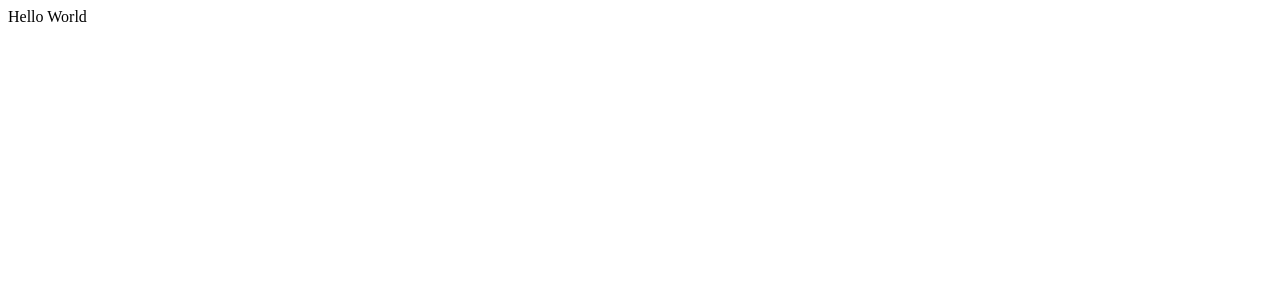
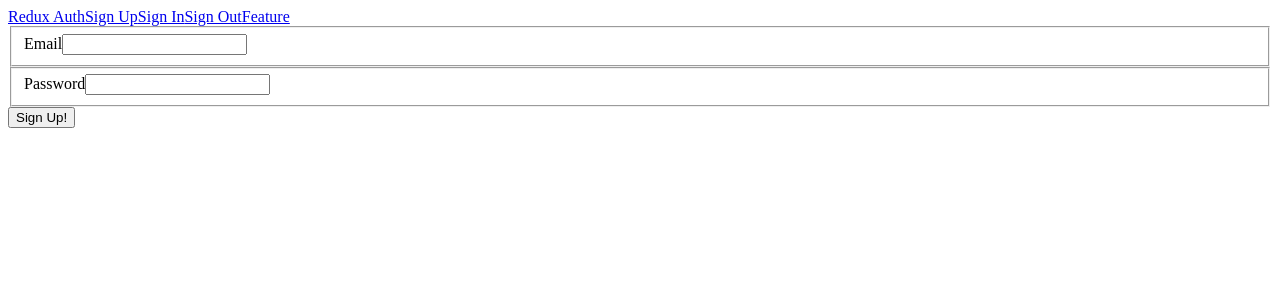
Before and after one commit to Lukazovic/Advanced-React-and-Redux, a React (Create React App) app in the folder Authentication/client/: page /signup in a window 1280 px wide. Shown: the top 300 px of the page. Built offline with nearby package versions, Linux system fonts and the light colour scheme.

Commit message:
Add and setup redux thunk

```diff
--- /dev/null
+++ b/Authentication/client/src/actions/index.js
@@ -0,0 +1,3 @@
+import { AUTH_USER } from "./types";
+
+export const signup = ({ email, password }) => dispatch => {};
--- /dev/null
+++ b/Authentication/client/src/actions/types.js
@@ -0,0 +1 @@
+export const AUTH_USER = "AUTH_USER";
--- a/Authentication/client/src/components/App.js
+++ b/Authentication/client/src/components/App.js
@@ -1,7 +1,13 @@
 import React from "react";
+import Header from "./Header";
 
-function App() {
-  return <div className="App">Hello World</div>;
+function App({ children }) {
+  return (
+    <div className="App">
+      <Header />
+      {children}
+    </div>
+  );
 }
 
 export default App;
--- /dev/null
+++ b/Authentication/client/src/components/Header.js
@@ -0,0 +1,16 @@
+import React from "react";
+import { Link } from "react-router-dom";
+
+function Header() {
+  return (
+    <div>
+      <Link to="/">Redux Auth</Link>
+      <Link to="/signup">Sign Up</Link>
+      <Link to="/signin">Sign In</Link>
+      <Link to="/signout">Sign Out</Link>
+      <Link to="/feature">Feature</Link>
+    </div>
+  );
+}
+
+export default Header;
--- /dev/null
+++ b/Authentication/client/src/components/Welcome.js
@@ -0,0 +1,5 @@
+import React from "react";
+
+export default function Welcome() {
+  return <h3>Welcome! </h3>;
+}
--- /dev/null
+++ b/Authentication/client/src/components/auth/Signup.js
@@ -0,0 +1,29 @@
+import React from "react";
+import { reduxForm, Field } from "redux-form";
+
+function Signup({ handleSubmit }) {
+  const onSubmit = formProps => {
+    console.log(formProps);
+  };
+
+  return (
+    <form onSubmit={handleSubmit(onSubmit)}>
+      <fieldset>
+        <label>Email</label>
+        <Field name="email" type="text" component="input" autoComplete="none" />
+      </fieldset>
+      <fieldset>
+        <label>Password</label>
+        <Field
+          name="password"
+          type="text"
+          component="input"
+          autoComplete="none"
+        />
+      </fieldset>
+      <button>Sign Up!</button>
+    </form>
+  );
+}
+
+export default reduxForm({ form: "signup" })(Signup);
--- /dev/null
+++ b/Authentication/client/src/components/reducers/auth.js
@@ -0,0 +1,8 @@
+const INITIAL_STATE = {
+  authenticated: "",
+  errorMessage: "",
+};
+
+export default function (state = INITIAL_STATE, action) {
+  return state;
+}
--- /dev/null
+++ b/Authentication/client/src/components/reducers/index.js
@@ -0,0 +1,8 @@
+import { combineReducers } from "redux";
+import { reducer as formReducer } from "redux-form";
+import auth from "./auth";
+
+export default combineReducers({
+  auth,
+  form: formReducer,
+});
--- a/Authentication/client/src/index.js
+++ b/Authentication/client/src/index.js
@@ -1,10 +1,27 @@
 import React from "react";
 import ReactDOM from "react-dom";
+import { BrowserRouter, Route } from "react-router-dom";
+import { Provider } from "react-redux";
+import { createStore, applyMiddleware } from "redux";
+import reduxThunk from "redux-thunk";
+
+import reducers from "./components/reducers";
 import App from "./components/App";
+import Welcome from "./components/Welcome";
+import Signup from "./components/auth/Signup";
+
+const store = createStore(reducers, {}, applyMiddleware(reduxThunk));
 
 ReactDOM.render(
   <React.StrictMode>
-    <App />
+    <Provider store={store}>
+      <BrowserRouter>
+        <App>
+          <Route exact path="/" component={Welcome} />
+          <Route exact path="/signup" component={Signup} />
+        </App>
+      </BrowserRouter>
+    </Provider>
   </React.StrictMode>,
   document.getElementById("root")
 );
```
